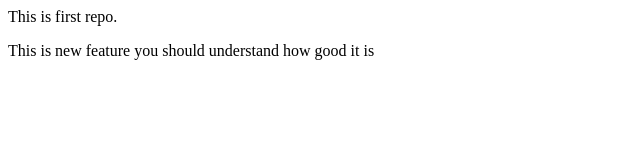
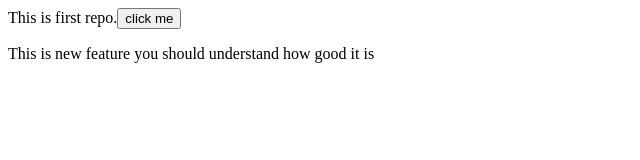
Before and after one commit to Prabhav-Guptaa/LocalRepo, a plain HTML site: page index.html in a window 1280 px wide. Shown: the whole page, without its empty margins (0-640 px from the left). Drawn offline with Linux system fonts and the light colour scheme.

Commit message:
add button

```diff
--- a/index.html
+++ b/index.html
@@ -1,2 +1,2 @@
-<p>This is first repo.</p>
+<p>This is first repo.<button>click me</button></p>
 <p>This is new feature you should understand how good it is </p>
```
Also changed, not shown: style.css (line endings or trailing spaces).
